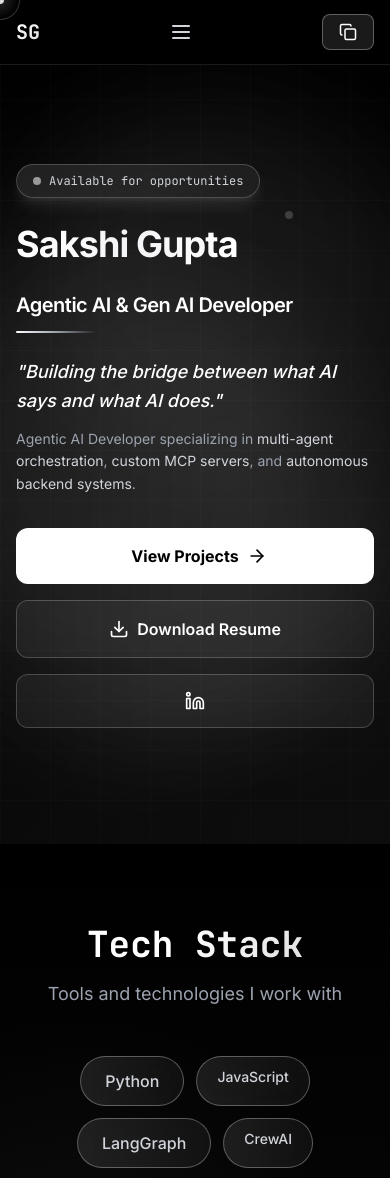
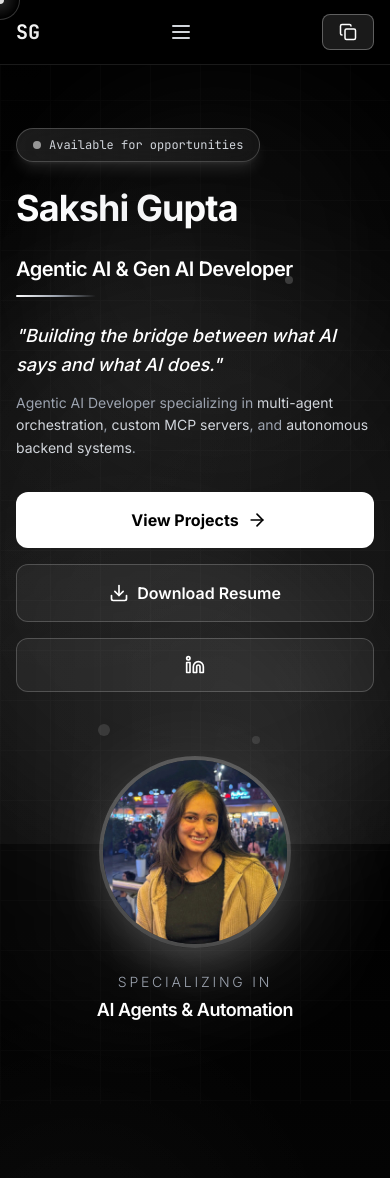
Before and after one commit to sakshigupta372/Sakshi-Portfolio, a React (Vite) app: page / in a window 390 px wide. Shown: the top 1178 px of the page. Built offline with nearby package versions, Linux system fonts and the light colour scheme.

Commit message:
Fix: Make profile image responsive on mobile devices

```diff
--- a/src/components/Hero.jsx
+++ b/src/components/Hero.jsx
@@ -103,10 +103,10 @@ const Hero = () => {
           </div>
 
           {/* Profile Photo with Stats */}
-          <div className="hidden lg:flex flex-col items-center space-y-6 animate-fade-in" style={{ animationDelay: '0.5s' }}>
+          <div className="flex flex-col items-center space-y-6 animate-fade-in" style={{ animationDelay: '0.5s' }}>
             <div className="relative">
               <div className="absolute inset-0 bg-gradient-to-r from-white/20 to-white/10 rounded-full blur-2xl animate-pulse"></div>
-              <div className="relative w-80 h-80 rounded-full overflow-hidden border-4 border-white/20 backdrop-blur-sm shadow-2xl shadow-white/20 group hover:scale-105 transition-transform duration-500">
+              <div className="relative w-48 h-48 sm:w-64 sm:h-64 lg:w-80 lg:h-80 rounded-full overflow-hidden border-4 border-white/20 backdrop-blur-sm shadow-2xl shadow-white/20 group hover:scale-105 transition-transform duration-500">
                 <img
                   src="/profile.jpg"
                   alt="Sakshi Gupta"
```
